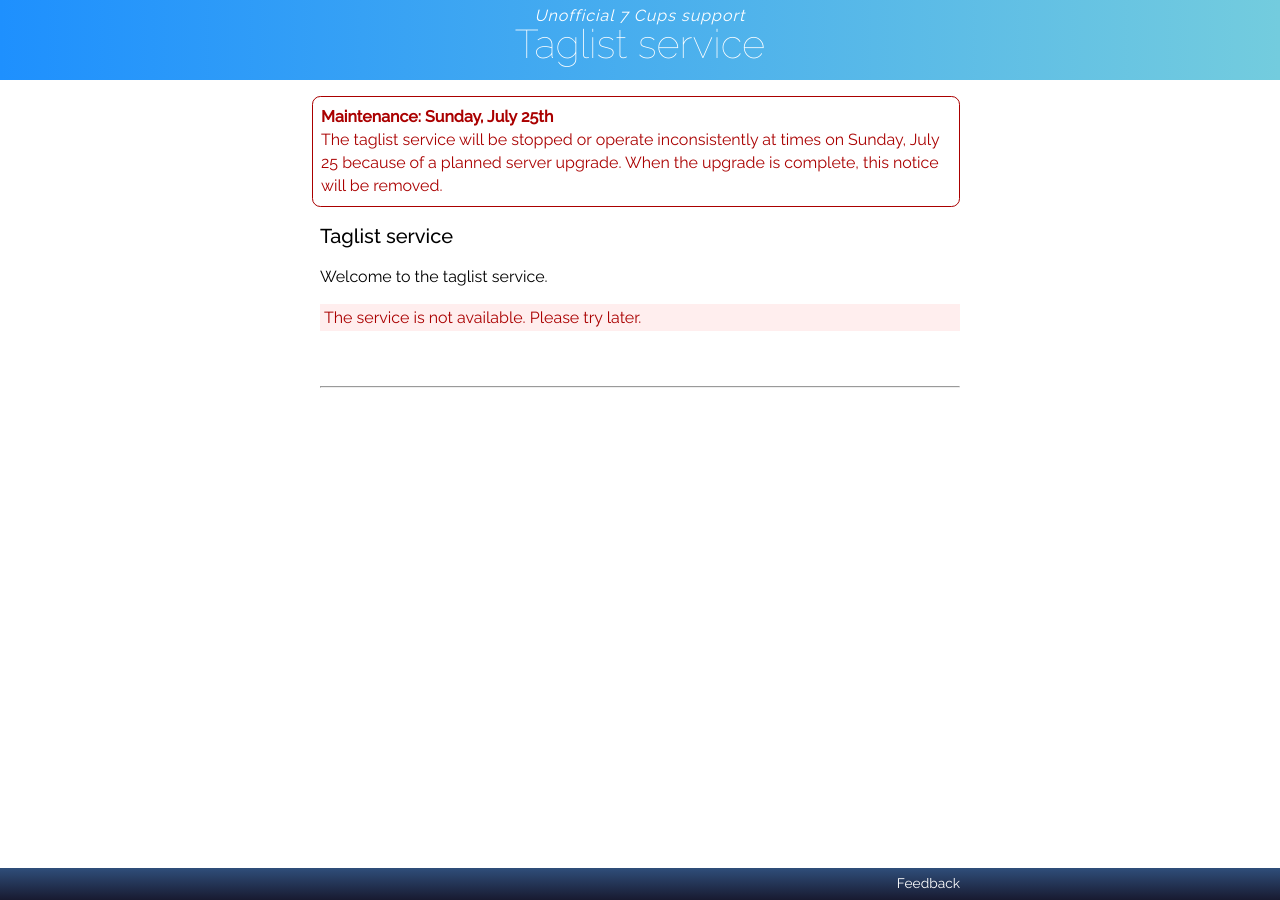
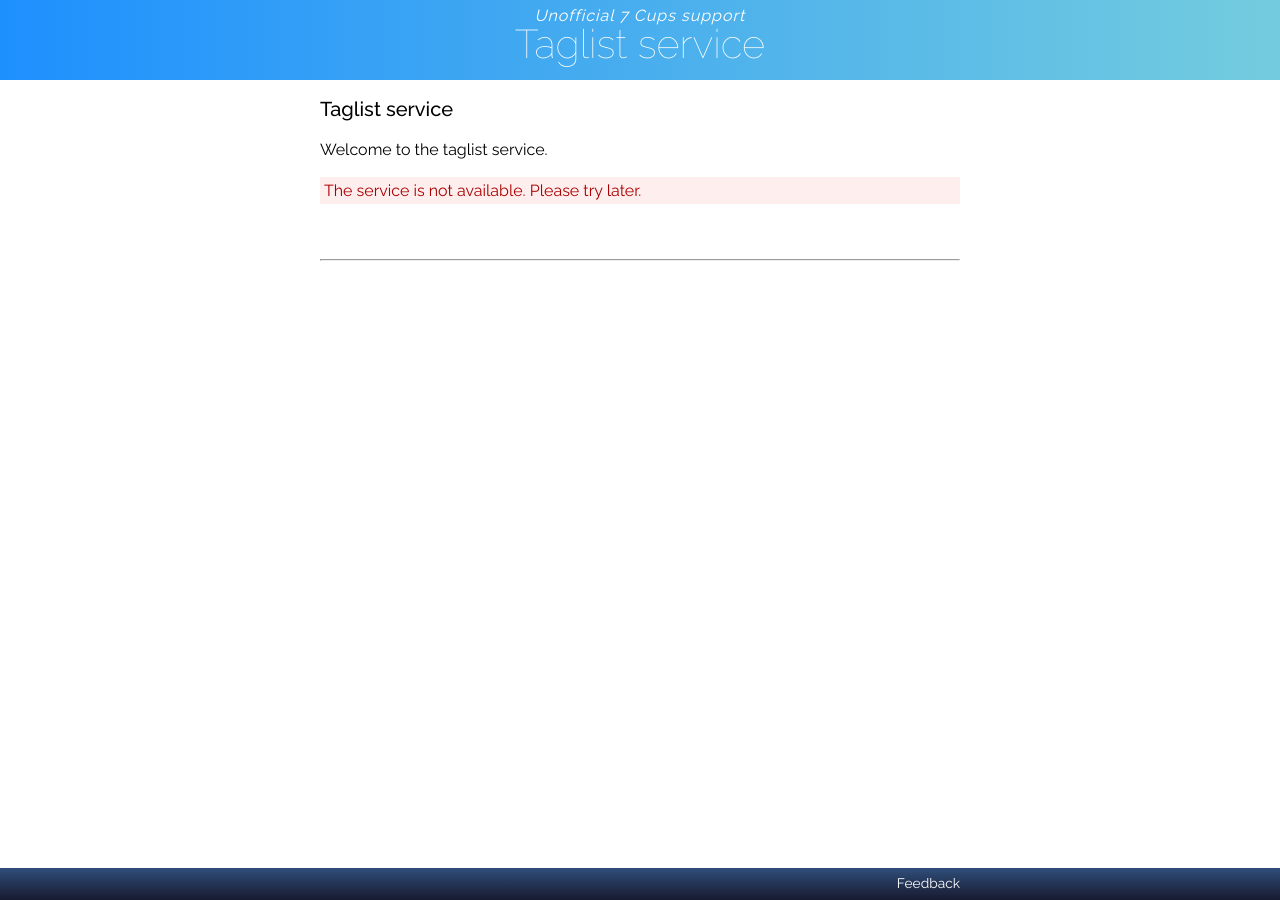
Before and after one commit to RarelyCharlie/rarelycharlie.github.io, a Jekyll site: the page built from taglist.md, in a window 1280 px wide. Built offline with Jekyll 4.4.1, drawn with Linux system fonts in a browser that asks for light colours.

Commit message:
taglist no notice

```diff
--- a/taglist.md
+++ b/taglist.md
@@ -366,7 +366,7 @@ init = function () {
 	}
 </script>
 
-<p style="display:  block; color: #a00; border:  1px solid #a00; padding: 1ex; margin-left: -1ex; border-radius: 1ex;"><strong>Maintenance: Sunday, July 25th</strong><br>The taglist service will be stopped or operate inconsistently at times on Sunday, July 25 because of a planned server upgrade. When the upgrade is complete, this notice will be removed.</p>
+<!-- p style="display:  block; color: #a00; border:  1px solid #a00; padding: 1ex; margin-left: -1ex; border-radius: 1ex;"><strong>Maintenance: Sunday, July 25th</strong><br>The taglist service will be stopped or operate inconsistently at times on Sunday, July 25 because of a planned server upgrade. When the upgrade is complete, this notice will be removed.</p -->
 
 ## Taglist service {#init}
 Welcome to the taglist service.
```
